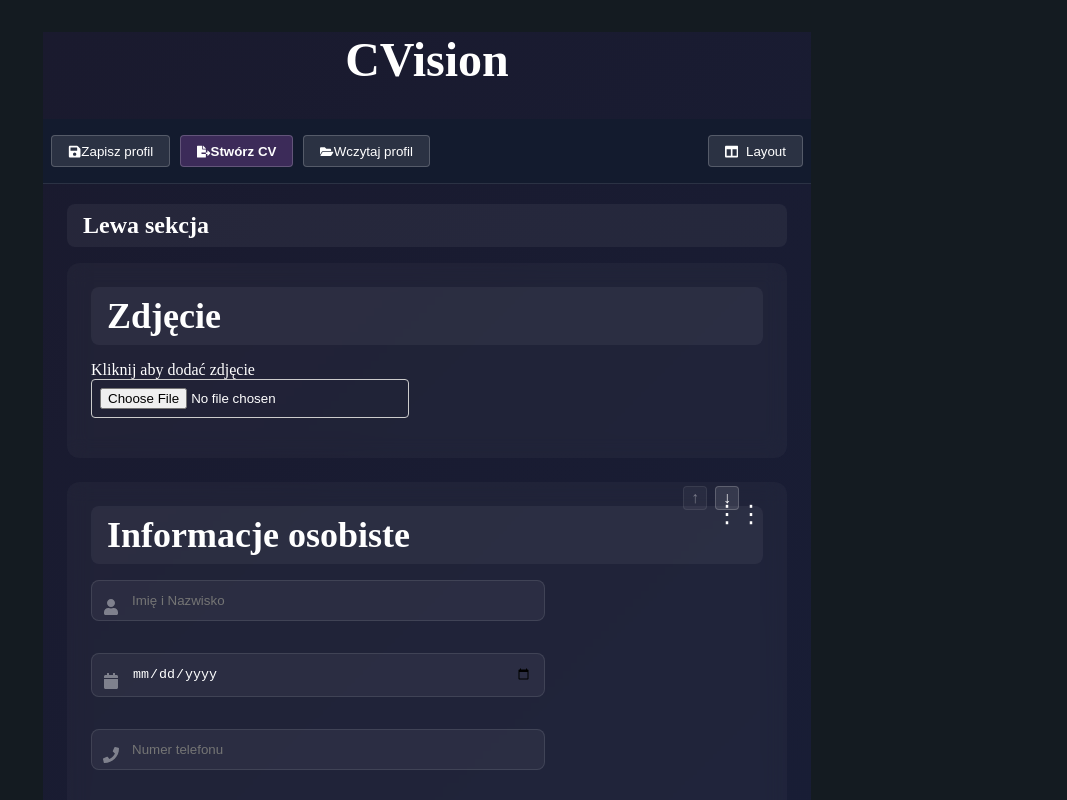
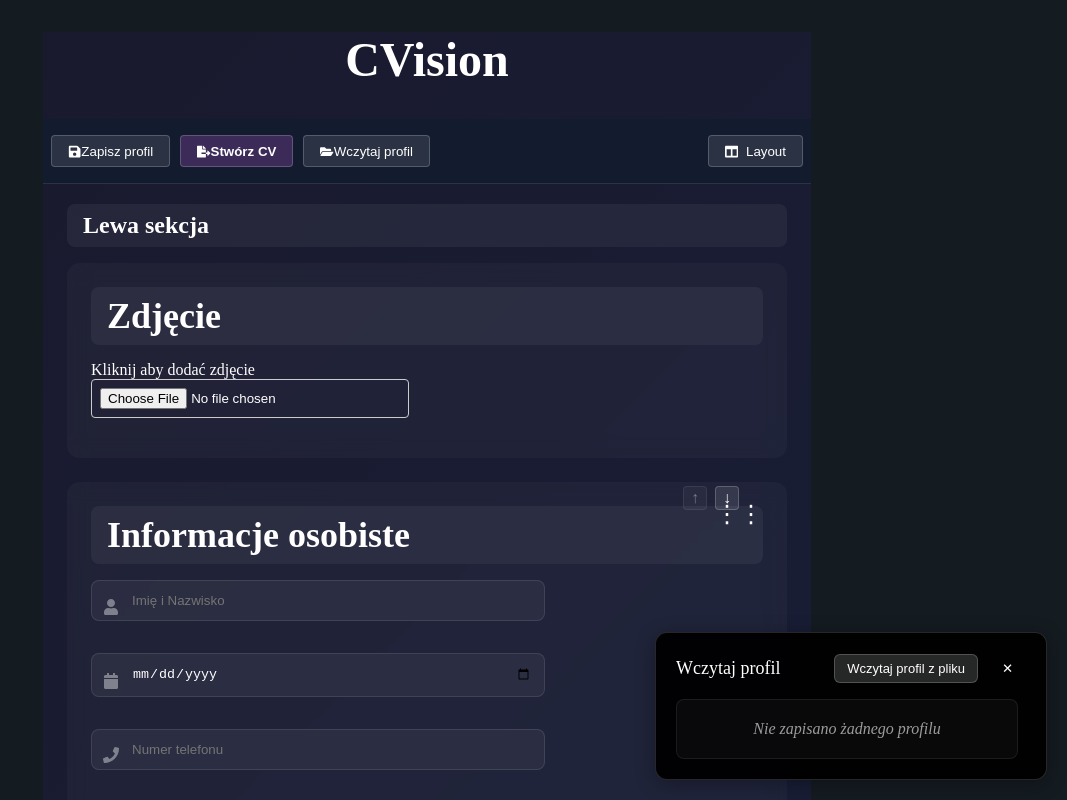
Before and after one commit to domintes/CVision, a React (Vite) app: page / in a window 1280 px wide. Both pictures are taken after a click on the button "Wczytaj profil". Shown: the top 800 px of the page, without its empty margins (213-1280 px from the left). Built offline with nearby package versions, Linux system fonts and the light colour scheme.

Commit message:
load profile when empty fix

```diff
--- a/src/components/ProfileManagement.jsx
+++ b/src/components/ProfileManagement.jsx
@@ -318,7 +318,7 @@ const ProfileManagement = ({ showProfileList, setShowProfileList, showSavePanel,
         </div>
       )}
 
-      {showProfileList && savedProfiles.length > 0 && (
+      {showProfileList && (
         <div className="profiles-list">
           <div className="load-profile-header-section">
             <h3>Wczytaj profil</h3>
@@ -330,7 +330,8 @@ const ProfileManagement = ({ showProfileList, setShowProfileList, showSavePanel,
             </button>
           </div>
           <div className="saved-profiles">
-            {savedProfiles.map(profile => (
+            {savedProfiles.length > 0 ? (
+              savedProfiles.map(profile => (
                 <div key={profile.id} className="profile-item">
                   <div className="user-profile-name">{profile.name}</div>
                   <button
@@ -346,7 +347,12 @@ const ProfileManagement = ({ showProfileList, setShowProfileList, showSavePanel,
                     ✕
                   </button>
                 </div>
-            ))}
+              ))
+            ) : (
+              <div className="no-profiles-message">
+                Nie zapisano żadnego profilu
+              </div>
+            )}
           </div>
         </div>
       )}
--- a/src/components/ProfileManagementPanel.scss
+++ b/src/components/ProfileManagementPanel.scss
@@ -191,6 +191,16 @@ $secondary-color: #0056b3;
         }
       }
     }
+
+    .no-profiles-message {
+      padding: 20px;
+      text-align: center;
+      color: rgba(255, 255, 255, 0.6);
+      font-style: italic;
+      background: rgba(255, 255, 255, 0.03);
+      border-radius: 8px;
+      border: 1px solid rgba(255, 255, 255, 0.08);
+    }
   }
 
   h4 {
```
Lines whose indentation alone changed are shown as unchanged.
